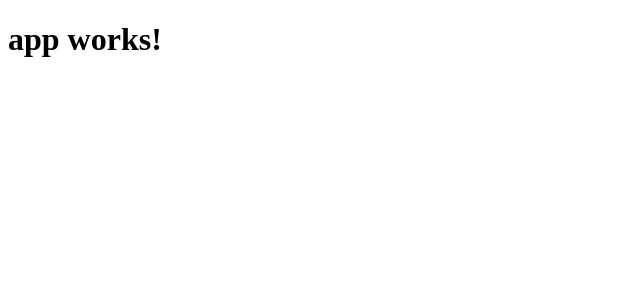
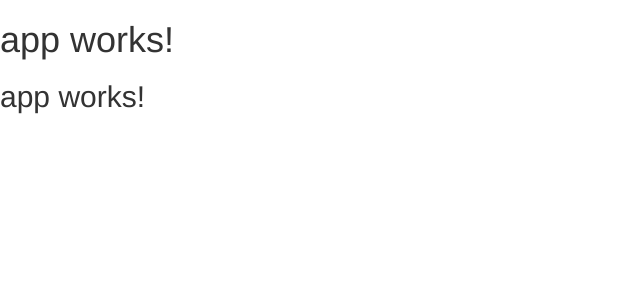
Before and after one commit to yigalgru1/Coursues, an Angular app in the folder aaa/: page / in a window 1280 px wide. Shown: the top 300 px of the page, without its empty margins (0-640 px from the left). Built offline with nearby package versions, Linux system fonts and the light colour scheme.

Commit message:
add bootstrap

```diff
--- a/aaa/src/app/app.component.html
+++ b/aaa/src/app/app.component.html
@@ -1,3 +1,4 @@
 <h1>
   {{title}}
 </h1>
+<h2 [textContent]="title"></h2>
--- a/aaa/src/styles.css
+++ b/aaa/src/styles.css
@@ -1 +1,2 @@
 /* You can add global styles to this file, and also import other style files */
+@import "~bootstrap/dist/css/bootstrap.css";
```
Also changed, not shown: aaa/package.json (+34 -27 lines), 1 other file (tests, documents, lock files or other folders).
